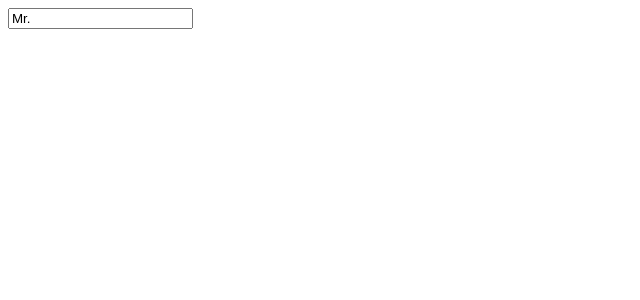
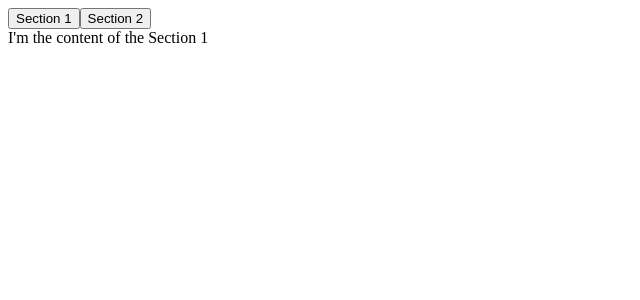
Before and after one commit to HamInKyou/hook-exercise, a React (Create React App) app: page / in a window 1280 px wide. Shown: the top 300 px of the page, without its empty margins (0-640 px from the left). Built offline with nearby package versions, Linux system fonts and the light colour scheme.

Commit message:
feat: useTabs 완성

```diff
--- a/src/App.js
+++ b/src/App.js
@@ -1,13 +1,25 @@
-import useInput from "./useInput";
+import useTabs from "./useTabs";
+
+const content = [
+  {
+    tab: "Section 1",
+    content: "I'm the content of the Section 1",
+  },
+  {
+    tab: "Section 2",
+    content: "I'm the content of the Section 2",
+  },
+];
 
 function App() {
-  const maxLen = (value) => {
-    return value.length < 10;
-  };
-  const name = useInput("Mr.", maxLen);
+  const { currentItem, changeItem } = useTabs(0, content);
+
   return (
     <>
-      <input placeholder="name" {...name} />
+      {content.map((section, index) => (
+        <button onClick={() => changeItem(index)}>{section.tab}</button>
+      ))}
+      <div>{currentItem.content}</div>
     </>
   );
 }
--- /dev/null
+++ b/src/useTabs.js
@@ -0,0 +1,13 @@
+import { useState } from "react";
+
+const useTabs = (initialTab, allTabs) => {
+  const [currentIndex, setCurrentIndex] = useState(initialTab);
+  if (!allTabs || !Array.isArray(allTabs)) {
+    return;
+  }
+  return {
+    currentItem: allTabs[currentIndex],
+    changeItem: setCurrentIndex,
+  };
+};
+export default useTabs;
```
